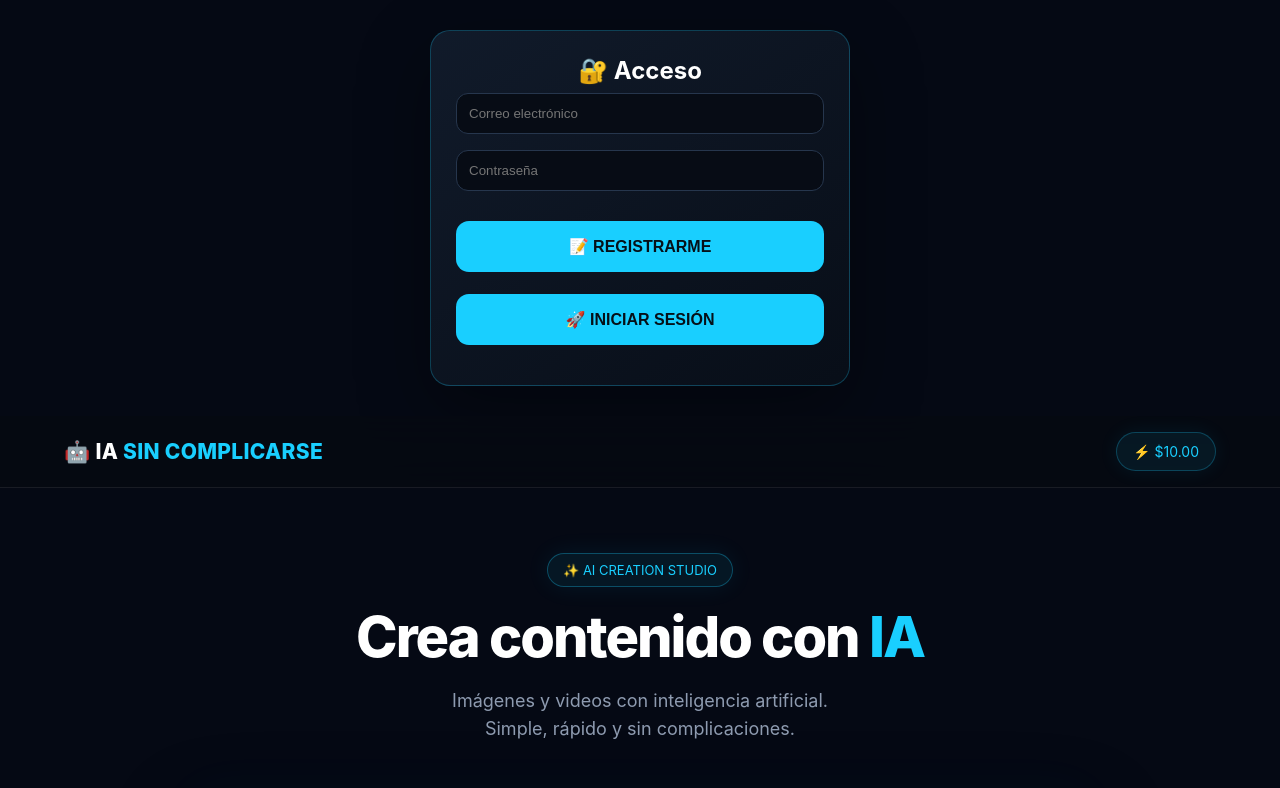
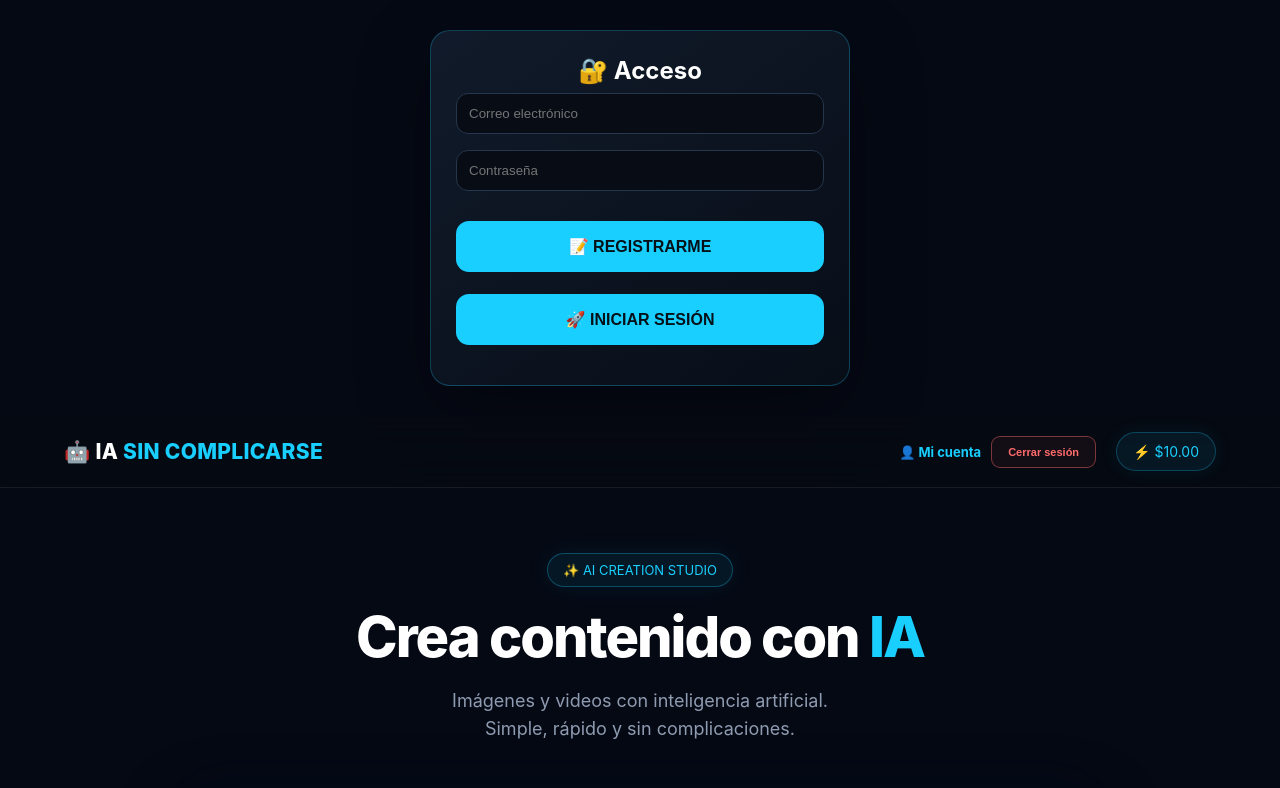
Before and after one commit to juancedenotavera/ia-sin-complicarse-ai, a website: page index.html in a window 1280 px wide. Shown: the top 788 px of the page. Drawn offline with Linux system fonts and the light colour scheme; no server answers.

Commit message:
Refactor userBox styles with important flags
Updated styles for userBox to enforce layout and appearance.

```diff
--- a/index.html
+++ b/index.html
@@ -624,11 +624,31 @@ header{
 }
 
 #userBox{
-  display:flex;
+  display:flex !important;
   align-items:center;
-  gap:12px;
+  gap:10px;
   margin-left:auto;
   order:2;
+  width:auto !important;
+}
+
+#userBox span{
+  color:#19cfff;
+  font-size:13px;
+  font-weight:700;
+  white-space:nowrap;
+}
+
+#userBox button{
+  width:auto !important;
+  margin:0 !important;
+  padding:9px 16px !important;
+  border-radius:9px !important;
+  background:rgba(255,107,107,.06) !important;
+  color:#ff6b6b !important;
+  border:1px solid rgba(255,107,107,.45) !important;
+  font-size:11px !important;
+  font-weight:700;
 }
 
 #userBox span{
```
